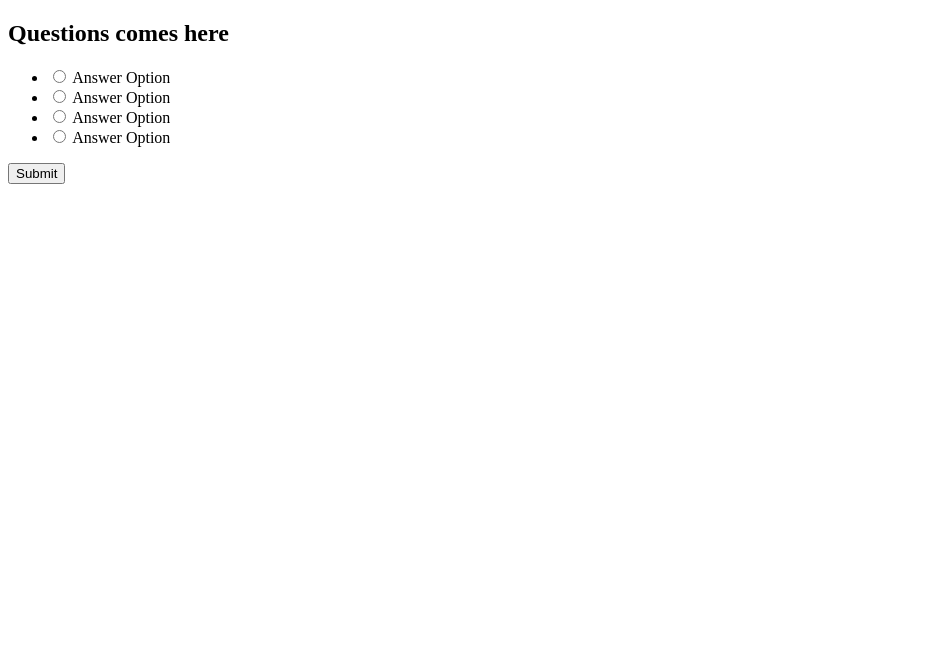
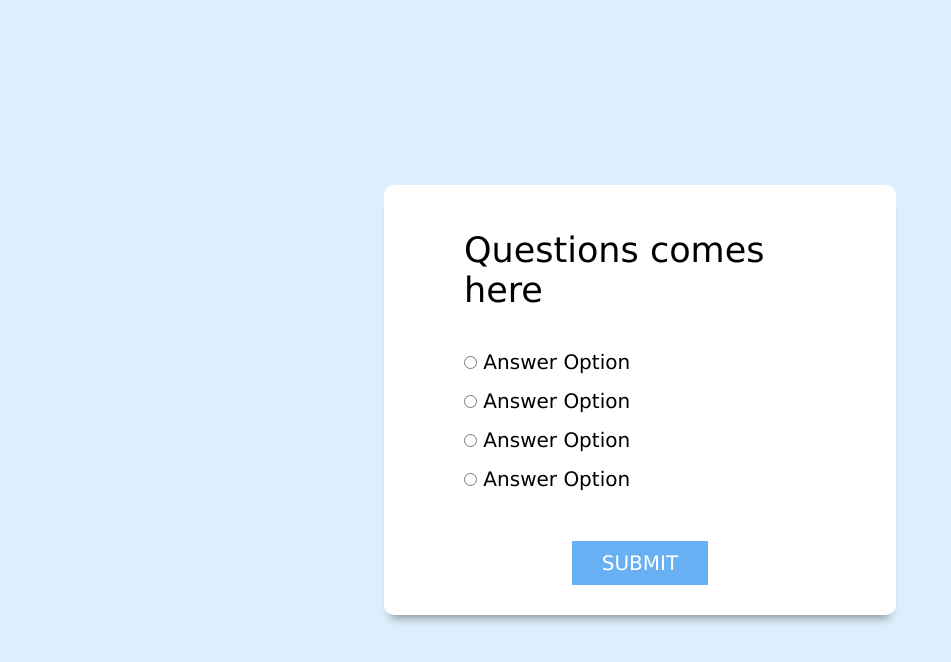
Before and after one commit to bhavesh215/Quiz-App, a plain HTML site: page index.html in a window 1280 px wide. Shown: the whole page, without its empty margins (0-951 px from the left). Drawn offline with Linux system fonts and the light colour scheme.

Commit message:
Added css on quiz website using external css linking

```diff
--- a/index.html
+++ b/index.html
@@ -5,6 +5,7 @@
     <meta http-equiv="X-UA-Compatible" content="IE=edge">
     <meta name="viewport" content="width=device-width, initial-scale=1.0">
     <title>Quiz App</title>
+    <link rel="stylesheet" href="style.css">
 </head>
 <body>
     <div class="main-div">
--- /dev/null
+++ b/style.css
@@ -0,0 +1,63 @@
+*{
+    margin: 0;
+    padding: 0;
+    box-sizing: border-box;
+    font-family:Verdana, Geneva, Tahoma, sans-serif;
+    font-weight: 300;
+}
+html{
+    font-size: 62.5%;
+}
+.main-div{
+    width: 100vw;
+    height: 100vh;
+    display: grid;
+    background-color: #DDEFFC;
+    place-items: center;
+}
+.inner-div{
+    width: 40vw;
+    background-color: #fff;
+    padding: 3rem 8rem;
+    border-radius: 1rem;
+    box-shadow: 0 1rem 1rem -0.7rem rgba(0, 0, 0, 0.4);
+}
+.inner-div h2{
+    font-size: 3.5rem;
+    font-weight: 400;
+    margin: 1.5rem 0 4rem;
+}
+.inner-div li{
+    font-size: 2rem;
+    margin-top: 1.5rem;
+    list-style: none;
+}
+input{
+    cursor: pointer;
+}
+#submit,
+.btn{
+    padding: 1rem 3rem;
+    outline: none;
+    font-size: 2rem;
+    font-size: 400;
+    display: block;
+    margin: auto;
+    border: none;
+    text-transform: uppercase;
+    color:#fff;
+    background-color: #68B0F3;
+    margin-top: 5rem;
+}
+#submit:hover{
+    background-color: #007DE6;
+}
+#showScore{
+    background-color: #D3D8DA;
+    margin-top: 3rem;
+    padding: 3rem 4rem;
+    box-shadow: 0 1rem 1rem -0.7rem rgba(0, 0, 0, 0.4);
+}
+.scoreArea{
+    display: none;
+}
```
